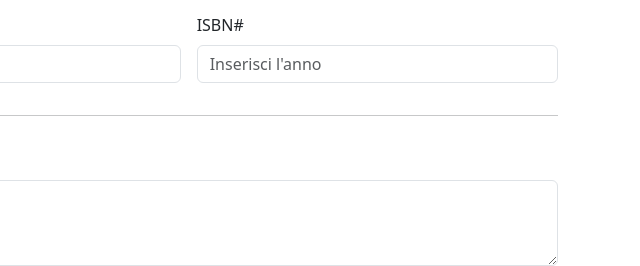
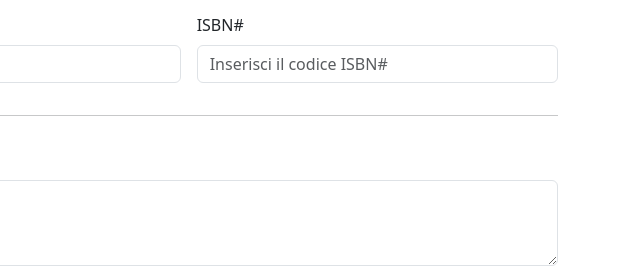
Before and after one commit to assettasimone/html-css-bootstrap-dashboard, a plain HTML site: page new-book.html in a window 1280 px wide. Shown: the part 384-650 px from the top of the page, 640-1280 px from the left. Drawn offline with nearby package versions, Linux system fonts and the light colour scheme.

Commit message:
add adjustment

```diff
--- a/new-book.html
+++ b/new-book.html
@@ -85,13 +85,14 @@
 
                             <div class="col-12 col-lg-4">
                                 <label for="book-title" class="form-label">Anno di pubblicazione</label>
-                                <input type="number" min="1900" max="2099" step="1" value="2025" class="form-control"
+                                <input type="number" min="1000" max="2099" step="1" value="2025" class="form-control"
                                     id="book-title" placeholder="Inserisci l'anno">
 
                             </div>
                             <div class="col-12 col-lg-4">
                                 <label for="book-title" class="form-label">ISBN#</label>
-                                <input type="text" class="form-control" id="book-title" placeholder="Inserisci l'anno">
+                                <input type="text" class="form-control" id="book-title"
+                                    placeholder="Inserisci il codice ISBN#">
 
                             </div>
                             <div class="col">
```
